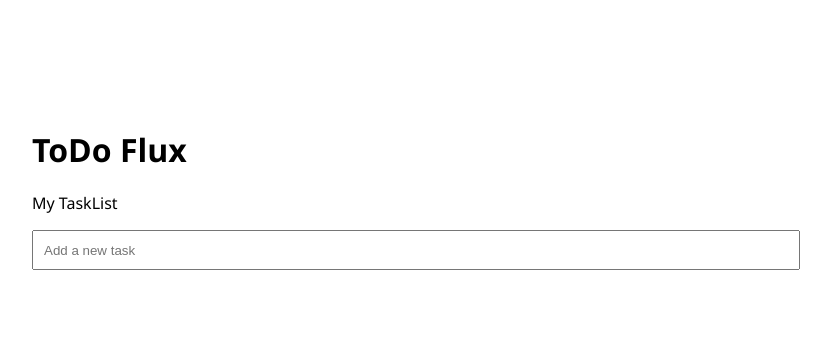
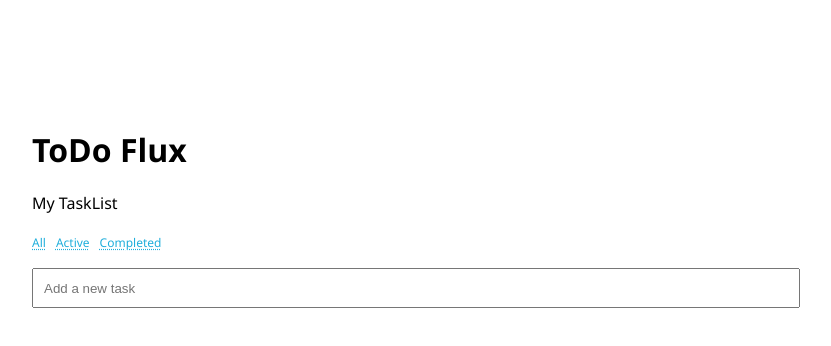
Before and after one commit to hecerinc/todoflux, a React (Create React App) app: page / in a window 1280 px wide. Shown: the top 346 px of the page, without its empty margins (224-1055 px from the left). Built offline with nearby package versions, Linux system fonts and the light colour scheme; what flux would draw is missing.

Commit message:
Add completed status to task. Add buttons for filtering tasks

```diff
--- a/src/Constants.js
+++ b/src/Constants.js
@@ -3,7 +3,8 @@ export default {
 	ActionTypes: {
 		ADD_TODO: 'ADD_TODO',
 		EDIT_TODO: 'EDIT_TODO',
-		DELETE_TODO: 'DELETE_TODO'
+		DELETE_TODO: 'DELETE_TODO',
+		COMPLETE_TODO: 'COMPLETE_TODO'
 	},
 	CHANGE_EVENT: 'change'
 };
--- a/src/actions/TodoActionCreator.js
+++ b/src/actions/TodoActionCreator.js
@@ -23,5 +23,11 @@ export default {
 			type: ActionTypes.DELETE_TODO,
 			data: payload
 		});
+	},
+	completeTodo: function(payload) {
+		Dispatcher.handleViewAction({
+			type: ActionTypes.COMPLETE_TODO,
+			data: payload
+		});
 	}
 };
--- a/src/components/TaskList.js
+++ b/src/components/TaskList.js
@@ -39,6 +39,11 @@ class TaskList extends React.Component {
 		return (
 			<div className="task-list">
 				<p>My TaskList</p>
+				<ul className="inline">
+					<li><a href="#">All</a></li>
+					<li><a href="#">Active</a></li>
+					<li><a href="#">Completed</a></li>
+				</ul>
 				<ul>
 					{tasks}
 				</ul>
--- a/src/components/TodoItem.js
+++ b/src/components/TodoItem.js
@@ -2,9 +2,21 @@ import React from 'react';
 import TodoActionCreator from '../actions/TodoActionCreator';
 
 class TodoItem extends React.Component {
+	constructor() {
+		super();
+		this.checkChange = this.checkChange.bind(this);
+	}
+
+	checkChange(event) {
+		if(event.target.checked){
+			TodoActionCreator.completeTodo(this.props.id);
+		}
+	}
+
 	render() {
 		return (
 			<li className="todo-item">
+				<input type="checkbox" name="is_completed" onChange={this.checkChange} />
 				{this.props.itemName}
 				<button className="remove-btn" onClick={() => TodoActionCreator.deleteTodo(this.props.id) }>Remove</button>
 			</li>
--- a/src/index.css
+++ b/src/index.css
@@ -5,6 +5,9 @@ body {
 }
 * {
 	box-sizing: border-box;
+}
+a {
+	color: #1EAEDB;
 }
 .App {
 	width: 60%;
@@ -15,10 +18,29 @@ body {
 	width: 100%;
 }
 
-.task-list input{
+.task-list input[type="text"] {
 	width: 100%;
 	height: 40px;
 	padding: 10px;
+}
+.task-list ul {
+	padding: 0;
+	padding-left: 10px;
+	list-style: none;
+}
+.task-list ul.inline {
+	padding: 0;
+}
+.task-list ul.inline li {
+	display: inline;
+	margin-right: 10px;
+	font-size: 12px;
+}
+.task-list ul.inline a {
+	text-decoration: underline dotted;
+}
+.task-list input[type="checkbox"] {
+	margin-right: 10px;
 }
 
 .remove-btn{
--- a/src/stores/TodoStore.js
+++ b/src/stores/TodoStore.js
@@ -13,6 +13,7 @@ function _generateTodo(text) {
 	return {
 		id: Counter.increment(),
 		created: Date.now(),
+		completed: false,
 		name: text
 	};
 }
@@ -27,8 +28,11 @@ class TodoStore extends EventEmitter {
 		this.dispatchToken = null; // nonexistant yet
 	}
 
+	// ---------------------------------------
+	//        Begin constraint violations
+
 	// Set dispatchtoken
-	setDispatchToken(token){
+	setDispatchToken(token) {
 		this.dispatchToken = token;
 	}
 	// Another violation of constraint
@@ -38,6 +42,12 @@ class TodoStore extends EventEmitter {
 	_deleteTodo(id) {
 		delete this._todos[id];
 	}
+	_completeTodo(id) {
+		this._todos[id].completed = true;
+	}
+
+	//        End constraint violations
+	// ---------------------------------------
 
 	// Event listeners
 	addChangeListener(callback) {
@@ -83,8 +93,13 @@ var dtoken = Dispatcher.register((payload) => {
 		break;
 		case ActionTypes.DELETE_TODO:
 			// yet another thing
-			const todo_id = action.data;
+			var todo_id = action.data;
 			todoStore._deleteTodo(todo_id);
+			todoStore.emitChange();
+		break;
+		case ActionTypes.COMPLETE_TODO:
+			var todo_id = action.data;
+			todoStore._completeTodo(todo_id);
 			todoStore.emitChange();
 		break;
 		default:
```
